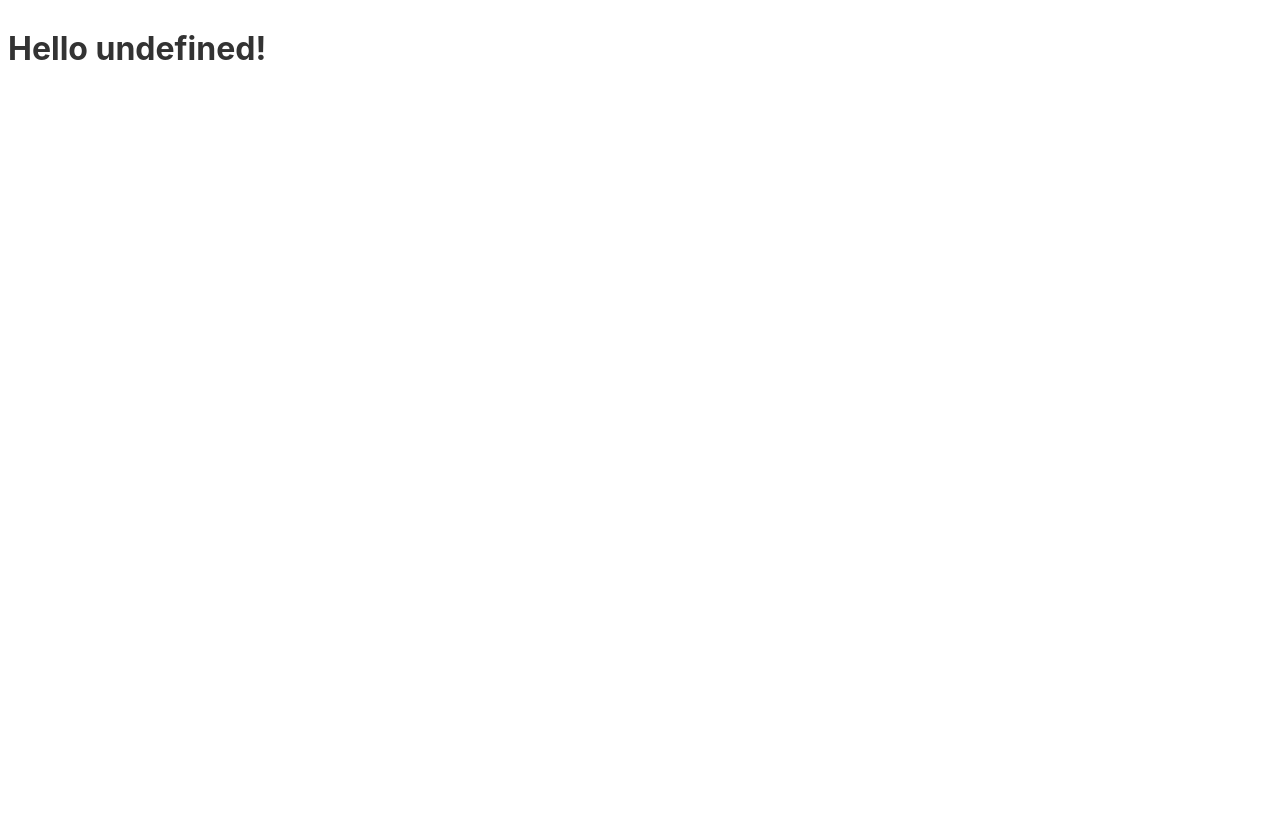
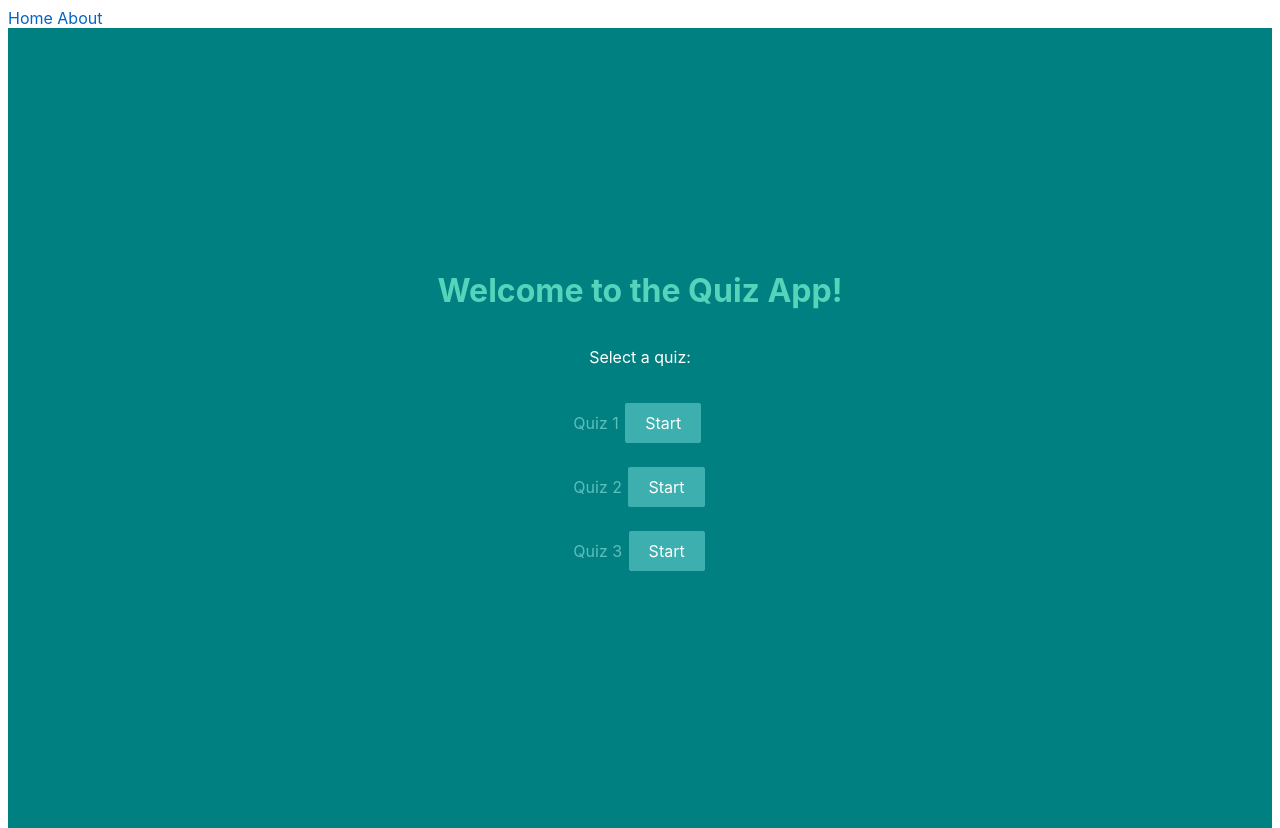
Before and after one commit to mariyan-stephen/Quiztn-quizz-app, a Svelte app in the folder client/: page / in a window 1280 px wide. Before the commit the page ends 800 px from the top, so only its background shows below. Built offline with nearby package versions, Linux system fonts and the light colour scheme.

Commit message:
Tried some colors for website design

```diff
--- a/client/src/App.svelte
+++ b/client/src/App.svelte
@@ -1,10 +1,14 @@
 <script>
-    import { Router, Route } from "svelte-routing";
+    import { Router, Route, Link } from "svelte-routing";
     import Home from "./components/Home.svelte";
     import About from "./components/About.svelte";
 </script>
 
 <Router>
-    <Route path="/" let:params component={Home} />
-    <Route path="about" component={About} />
+    <nav>
+        <Link to="/">Home</Link>
+        <Link to="/about">About</Link>
+    </nav>
+    <Route path="/" component={Home} />
+    <Route path="/about" component={About} />
 </Router>
--- a/client/src/components/About.svelte
+++ b/client/src/components/About.svelte
@@ -1,3 +1,4 @@
 <main>
     <h1>About Page</h1>
+    <p>This is the about page for our Quiz App.</p>
 </main>
--- a/client/src/components/Home.svelte
+++ b/client/src/components/Home.svelte
@@ -1,7 +1,52 @@
 <script>
-    export let name;
+  let quizzes = ['Quiz 1', 'Quiz 2', 'Quiz 3'];
 </script>
 
+<style>
+  main {
+    color: white;
+    background-color: #008080;
+    display: flex;
+    flex-direction: column;
+    align-items: center;
+    justify-content: center;
+    height: 100vh;
+  }
+
+  h1 {
+    color: #55d4bb;
+  }
+
+  ul {
+    list-style: none;
+    padding: 0;
+  }
+
+  ul li {
+    color: #5ebdbd;
+    margin-bottom: 1em;
+  }
+
+  button {
+    background-color: #3dafaf;
+    border: none;
+    color: white;
+    padding: 10px 20px;
+    text-align: center;
+    text-decoration: none;
+    display: inline-block;
+    font-size: 16px;
+    margin: 4px 2px;
+    cursor: pointer;
+  }
+</style>
+
 <main>
-    <h1>Hello {name}!</h1>
+  <h1>Welcome to the Quiz App!</h1>
+  <p>Select a quiz:</p>
+  <ul>
+    {#each quizzes as quiz, i}
+      <li>{quiz} <button on:click={() => startQuiz(i)}>Start</button></li>
+    {/each}
+  </ul>
 </main>
```
